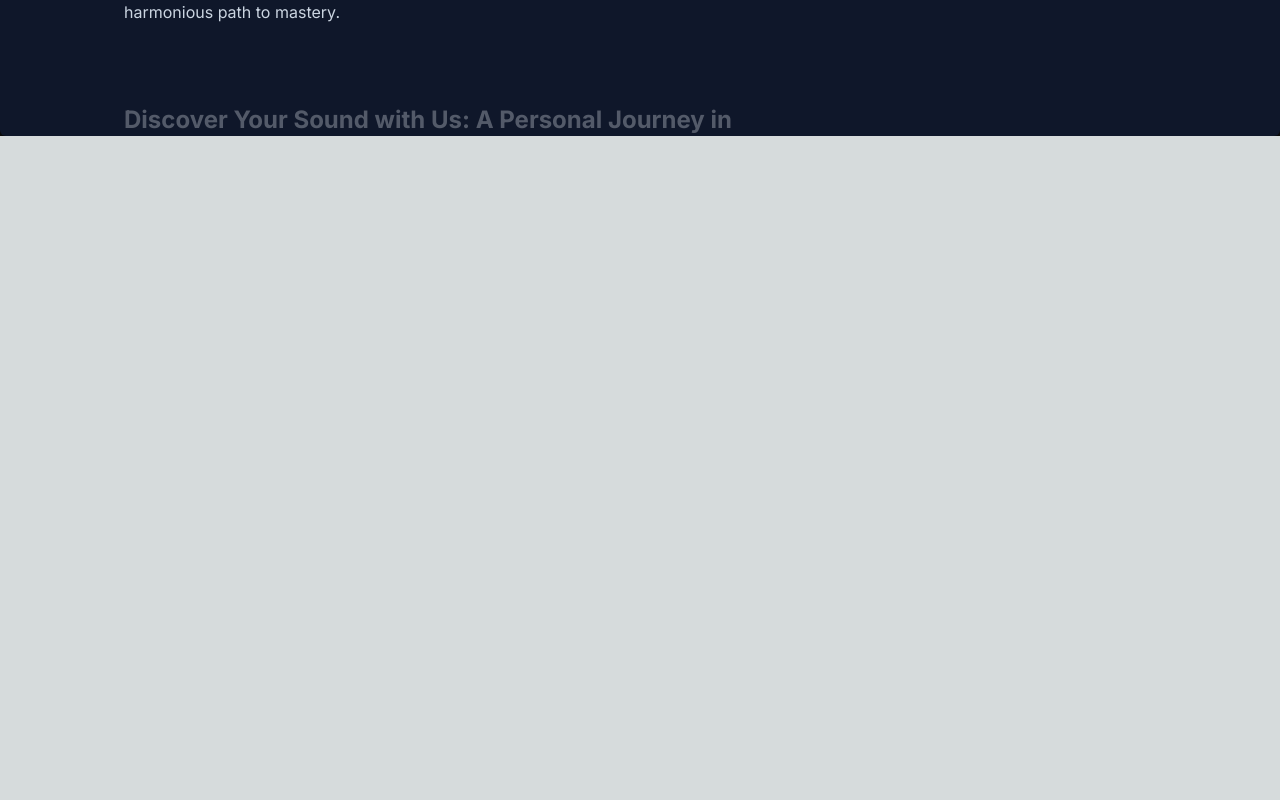
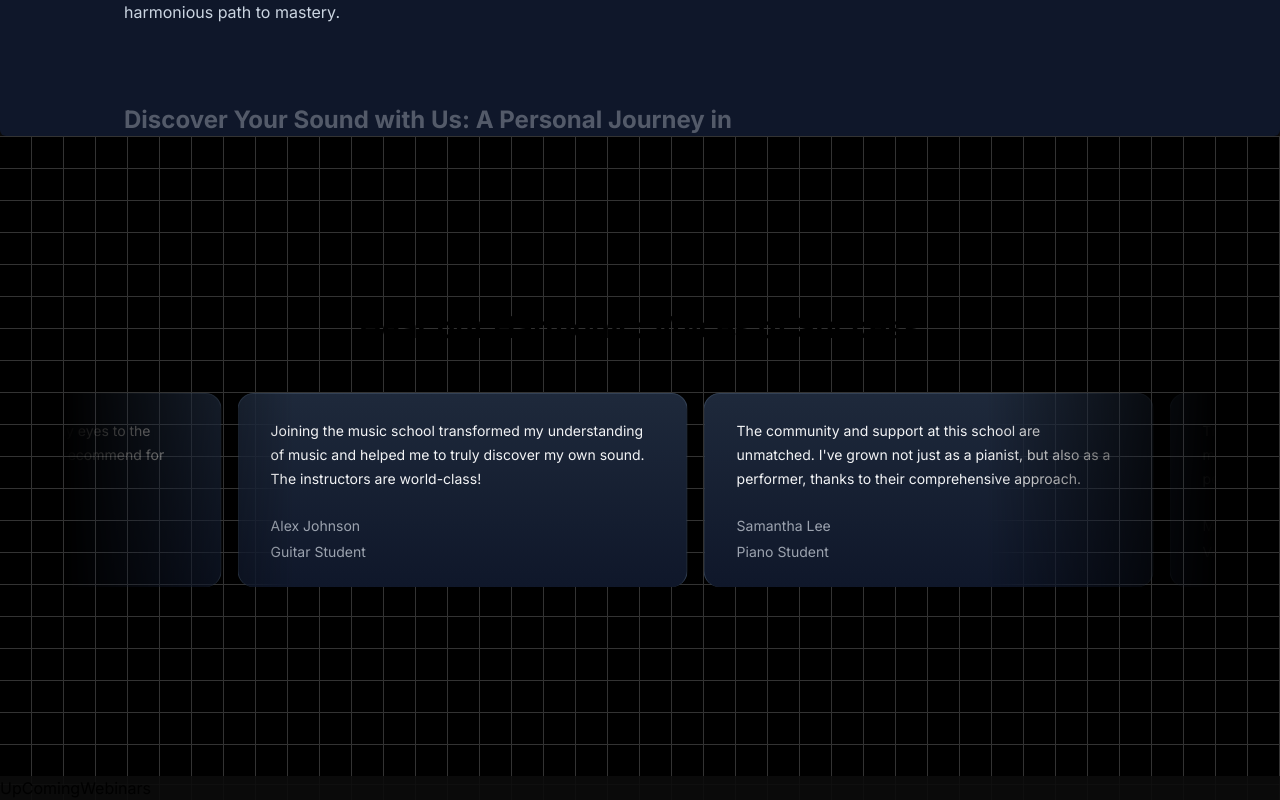
Before and after one commit to ddas2707/MusicNextJs, a Next.js app: page / in a window 1280 px wide. Shown: the part 1712-2512 px from the top of the page. Before the commit the page ends 1848 px from the top, so only its background shows below. Built offline with nearby package versions, Linux system fonts and the light colour scheme.

Commit message:
Testimonial Cards Updated

```diff
--- a/src/app/page.tsx
+++ b/src/app/page.tsx
@@ -1,6 +1,8 @@
 import HeroSection from "@/components/HeroSection";
 import FeaturedCourses from "@/components/FeaturedCourses"
 import WhyChooseUs from "@/components/WhyChooseUs";
+import TestimonialCard from "@/components/TestimonialCard";
+import UpComingWebinars from "@/components/UpComingWebinars";
 
 export default function Home() {
   return (
@@ -8,6 +10,8 @@
       <HeroSection />
       <FeaturedCourses />
       <WhyChooseUs />
+      <TestimonialCard />
+      <UpComingWebinars />
     </main>
   );
 }
--- /dev/null
+++ b/src/components/TestimonialCard.tsx
@@ -0,0 +1,52 @@
+"use client"
+import { InfiniteMovingCards } from "./ui/infinite-moving-cards";
+
+const musicSchoolTestimonials = [
+    {
+        quote:
+            'Joining the music school transformed my understanding of music and helped me to truly discover my own sound. The instructors are world-class!',
+        name: 'Alex Johnson',
+        title: 'Guitar Student',
+    },
+    {
+        quote:
+            "The community and support at this school are unmatched. I've grown not just as a pianist, but also as a performer, thanks to their comprehensive approach.",
+        name: 'Samantha Lee',
+        title: 'Piano Student',
+    },
+    {
+        quote:
+            "This school offered me the tools and confidence to take my singing to the next level. I'm endlessly grateful for the personalized coaching.",
+        name: 'Michael Chen',
+        title: 'Vocal Student',
+    },
+    {
+        quote:
+            'As a violinist, finding the right mentor can be challenging, but this school matched me with a teacher who truly understands my goals and challenges.',
+        name: 'Emily Taylor',
+        title: 'Violin Student',
+    },
+    {
+        quote:
+            'The production courses here opened my eyes to the intricacies of music production. Highly recommend for any aspiring producers!',
+        name: 'Chris Morales',
+        title: 'Music Production Student',
+    },
+];
+
+function TestimonialCard() {
+    return (
+        <div className="h-[40rem] w-full dark:bg-black dark:bg-grid-white/[0.2] relative flex flex-col items-center justify-center overflow-hidden">
+            <h2 className="text-3xl font-bold text-center mb-8 z-10">Hear our Harmony : Voices of Success</h2>
+            <div className="w-full max-w-6xl">
+                <InfiniteMovingCards
+                    items={musicSchoolTestimonials}
+                    direction="right"
+                    speed="slow"
+                />
+            </div>
+        </div>
+    )
+}
+
+export default TestimonialCard
--- /dev/null
+++ b/src/components/UpComingWebinars.tsx
@@ -0,0 +1,8 @@
+
+function UpComingWebinars() {
+    return (
+        <div>UpComingWebinars</div>
+    )
+}
+
+export default UpComingWebinars
--- /dev/null
+++ b/src/components/ui/infinite-moving-cards.tsx
@@ -0,0 +1,121 @@
+"use client";
+
+import { cn } from "@/utils/cn";
+import React, { useEffect, useState } from "react";
+
+export const InfiniteMovingCards = ({
+    items,
+    direction = "left",
+    speed = "fast",
+    pauseOnHover = true,
+    className,
+}: {
+    items: {
+        quote: string;
+        name: string;
+        title: string;
+    }[];
+    direction?: "left" | "right";
+    speed?: "fast" | "normal" | "slow";
+    pauseOnHover?: boolean;
+    className?: string;
+}) => {
+    const containerRef = React.useRef<HTMLDivElement>(null);
+    const scrollerRef = React.useRef<HTMLUListElement>(null);
+
+    useEffect(() => {
+        addAnimation();
+    }, []);
+    const [start, setStart] = useState(false);
+    function addAnimation() {
+        if (containerRef.current && scrollerRef.current) {
+            const scrollerContent = Array.from(scrollerRef.current.children);
+
+            scrollerContent.forEach((item) => {
+                const duplicatedItem = item.cloneNode(true);
+                if (scrollerRef.current) {
+                    scrollerRef.current.appendChild(duplicatedItem);
+                }
+            });
+
+            getDirection();
+            getSpeed();
+            setStart(true);
+        }
+    }
+    const getDirection = () => {
+        if (containerRef.current) {
+            if (direction === "left") {
+                containerRef.current.style.setProperty(
+                    "--animation-direction",
+                    "forwards"
+                );
+            } else {
+                containerRef.current.style.setProperty(
+                    "--animation-direction",
+                    "reverse"
+                );
+            }
+        }
+    };
+    const getSpeed = () => {
+        if (containerRef.current) {
+            if (speed === "fast") {
+                containerRef.current.style.setProperty("--animation-duration", "20s");
+            } else if (speed === "normal") {
+                containerRef.current.style.setProperty("--animation-duration", "40s");
+            } else {
+                containerRef.current.style.setProperty("--animation-duration", "80s");
+            }
+        }
+    };
+    return (
+        <div
+            ref={containerRef}
+            className={cn(
+                "scroller relative z-20  max-w-7xl overflow-hidden  [mask-image:linear-gradient(to_right,transparent,white_20%,white_80%,transparent)]",
+                className
+            )}
+        >
+            <ul
+                ref={scrollerRef}
+                className={cn(
+                    " flex min-w-full shrink-0 gap-4 py-4 w-max flex-nowrap",
+                    start && "animate-scroll ",
+                    pauseOnHover && "hover:[animation-play-state:paused]"
+                )}
+            >
+                {items.map((item, idx) => (
+                    <li
+                        className="w-[350px] max-w-full relative rounded-2xl border border-b-0 flex-shrink-0 border-slate-700 px-8 py-6 md:w-[450px]"
+                        style={{
+                            background:
+                                "linear-gradient(180deg, var(--slate-800), var(--slate-900)",
+                        }}
+                        key={item.name}
+                    >
+                        <blockquote>
+                            <div
+                                aria-hidden="true"
+                                className="user-select-none -z-1 pointer-events-none absolute -left-0.5 -top-0.5 h-[calc(100%_+_4px)] w-[calc(100%_+_4px)]"
+                            ></div>
+                            <span className=" relative z-20 text-sm leading-[1.6] text-gray-100 font-normal">
+                                {item.quote}
+                            </span>
+                            <div className="relative z-20 mt-6 flex flex-row items-center">
+                                <span className="flex flex-col gap-1">
+                                    <span className=" text-sm leading-[1.6] text-gray-400 font-normal">
+                                        {item.name}
+                                    </span>
+                                    <span className=" text-sm leading-[1.6] text-gray-400 font-normal">
+                                        {item.title}
+                                    </span>
+                                </span>
+                            </div>
+                        </blockquote>
+                    </li>
+                ))}
+            </ul>
+        </div>
+    );
+};
--- a/tailwind.config.ts
+++ b/tailwind.config.ts
@@ -1,10 +1,10 @@
 import type { Config } from "tailwindcss";
-
 const svgToDataUri = require("mini-svg-data-uri");
 const colors = require("tailwindcss/colors");
 const {
   default: flattenColorPalette,
 } = require("tailwindcss/lib/util/flattenColorPalette");
+
 // Plugin to add each Tailwind color as a global CSS variable
 function addVariablesForColors({ addBase, theme }: any) {
   const allColors = flattenColorPalette(theme('colors'));
@@ -17,6 +17,31 @@
   });
 }
 
+function addSvgPatterns({ matchUtilities, theme }: any) {
+  matchUtilities(
+    {
+      'bg-grid': (value: any) => ({
+        backgroundImage: `url("${svgToDataUri(
+          `<svg xmlns="http://www.w3.org/2000/svg" viewBox="0 0 32 32" width="32" height="32" fill="none" stroke="${value}"><path d="M0 .5H31.5V32"/></svg>`
+        )}")`,
+      }),
+      'bg-grid-small': (value: any) => ({
+        backgroundImage: `url("${svgToDataUri(
+          `<svg xmlns="http://www.w3.org/2000/svg" viewBox="0 0 32 32" width="8" height="8" fill="none" stroke="${value}"><path d="M0 .5H31.5V32"/></svg>`
+        )}")`,
+      }),
+      'bg-dot': (value: any) => ({
+        backgroundImage: `url("${svgToDataUri(
+          `<svg xmlns="http://www.w3.org/2000/svg" viewBox="0 0 32 32" width="16" height="16" fill="none"><circle fill="${value}" id="pattern-circle" cx="10" cy="10" r="1.6257413380501518"></circle></svg>`
+        )}")`,
+      }),
+    },
+    { values: flattenColorPalette(theme('backgroundColor')), type: 'color' }
+  );
+}
+
+
+
 const config: Config = {
   content: [
     "./src/pages/**/*.{js,ts,jsx,tsx,mdx}",
@@ -28,6 +53,7 @@
     extend: {
       animation: {
         spotlight: "spotlight 2s ease .75s 1 forwards",
+        scroll: "scroll var(--animation-duration, 40s) var(--animation-direction, forwards) linear infinite",
       },
       keyframes: {
         spotlight: {
@@ -40,6 +66,11 @@
             transform: "translate(-50%,-40%) scale(1)",
           },
         },
+        scroll: {
+          to: {
+            transform: "translate(calc(-50% - 0.5rem))",
+          },
+        },
       },
       backgroundImage: {
         "gradient-radial": "radial-gradient(var(--tw-gradient-stops))",
@@ -49,7 +80,8 @@
     },
   },
   plugins: [
-    addVariablesForColors
+    addVariablesForColors,
+    addSvgPatterns
   ],
 };
 export default config;
```
